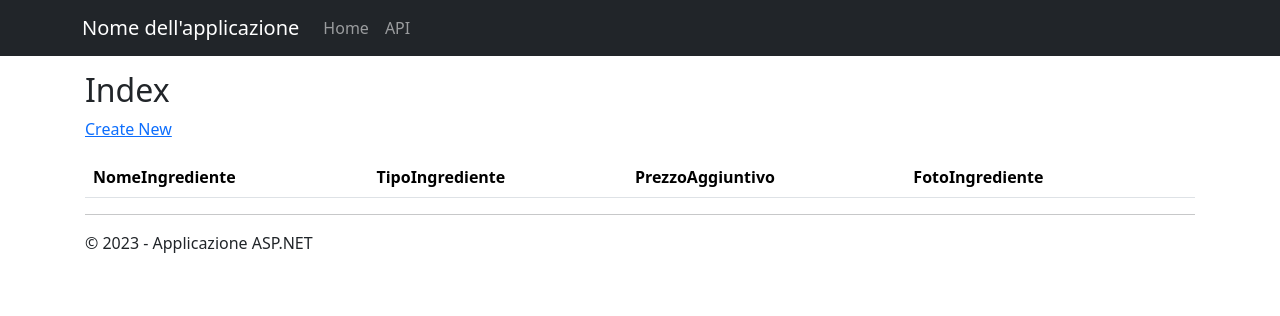
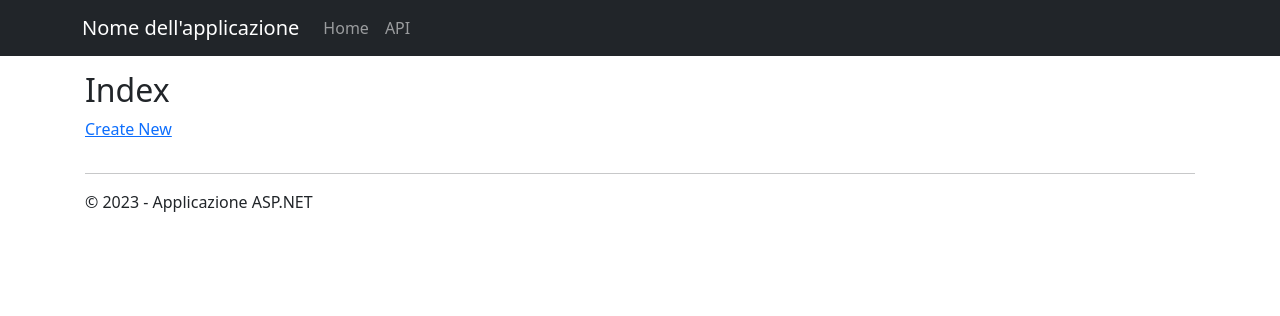
Before and after one commit to SimonePotenza1006/PokeriaCapstone, an ASP.NET MVC app: template PokeriaCapstone/Views/T_Ingredienti/Index.cshtml in a window 1280 px wide. Shown: the top 316 px of the page. Run offline with ASP.NET Core 8 and stand-ins for ASP.NET MVC 5, Linux system fonts and the light colour scheme; the template is opened without the code that fills it, so the values that code supplies are empty; the project's own start-up code is not run, and a stand-in starts its controllers and pages; some libraries are stand-ins or nearby versions.

Commit message:
Adjustd something

```diff
--- /dev/null
+++ b/PokeriaCapstone/Scripts/AggiuntaIngredientiPoke.js
@@ -0,0 +1,3 @@
+let function AggiungiIngrediente() {
+    let
+}
--- a/PokeriaCapstone/Views/Shared/_Layout.cshtml
+++ b/PokeriaCapstone/Views/Shared/_Layout.cshtml
@@ -35,6 +35,7 @@
 
     @Scripts.Render("~/bundles/jquery")
     @Scripts.Render("~/bundles/bootstrap")
+    @Scripts.Render("~/AggiuntaIngredientiPoke")
     @RenderSection("scripts", required: false)
 </body>
 </html>
--- a/PokeriaCapstone/Views/T_Ingredienti/Index.cshtml
+++ b/PokeriaCapstone/Views/T_Ingredienti/Index.cshtml
@@ -9,43 +9,17 @@
 <p>
     @Html.ActionLink("Create New", "Create")
 </p>
-<table class="table">
-    <tr>
-        <th>
-            @Html.DisplayNameFor(model => model.NomeIngrediente)
-        </th>
-        <th>
-            @Html.DisplayNameFor(model => model.TipoIngrediente)
-        </th>
-        <th>
-            @Html.DisplayNameFor(model => model.PrezzoAggiuntivo)
-        </th>
-        <th>
-            @Html.DisplayNameFor(model => model.FotoIngrediente)
-        </th>
-        <th></th>
-    </tr>
 
-@foreach (var item in Model) {
-    <tr>
-        <td>
-            @Html.DisplayFor(modelItem => item.NomeIngrediente)
-        </td>
-        <td>
-            @Html.DisplayFor(modelItem => item.TipoIngrediente)
-        </td>
-        <td>
-            @Html.DisplayFor(modelItem => item.PrezzoAggiuntivo)
-        </td>
-        <td>
-            @Html.DisplayFor(modelItem => item.FotoIngrediente)
-        </td>
-        <td>
-            @Html.ActionLink("Edit", "Edit", new { id=item.IDIngrediente }) |
-            @Html.ActionLink("Details", "Details", new { id=item.IDIngrediente }) |
-            @Html.ActionLink("Delete", "Delete", new { id=item.IDIngrediente })
-        </td>
-    </tr>
-}
-
-</table>
+<div class="row row-cols-2">
+    @foreach (var item in Model)
+    {
+        <div class="card col" style="width: 18rem;">
+            <img src="~/Content/Assets/FotoIngredienti/@Html.DisplayFor(modelItem => item.FotoIngrediente)" class="card-img-top" alt="FotoIngrediente">
+            <div class="card-body">
+                <h5 class="card-title">@Html.DisplayFor(modelItem => item.NomeIngrediente)</h5>
+                <p class="card-text">@Html.DisplayFor(modelItem => item.PrezzoAggiuntivo)</p>
+                <a class="btn btn-primary" value="@Html.DisplayFor(modelItem => item.IDIngrediente)" onclick="AggiungiIngrediente">Aggiungi alla Poke</a>
+            </div>
+        </div>
+    }
+</div>
```
Also changed, not shown: PokeriaCapstone/Controllers/CreazionePokeController.cs (added, +19 -0 lines), PokeriaCapstone/Controllers/T_IngredientiController.cs (renamed from PokeriaCapstone/Views/Home/T_IngredientiController.cs, +10 -1 lines), PokeriaCapstone/PokeriaCapstone.csproj.
